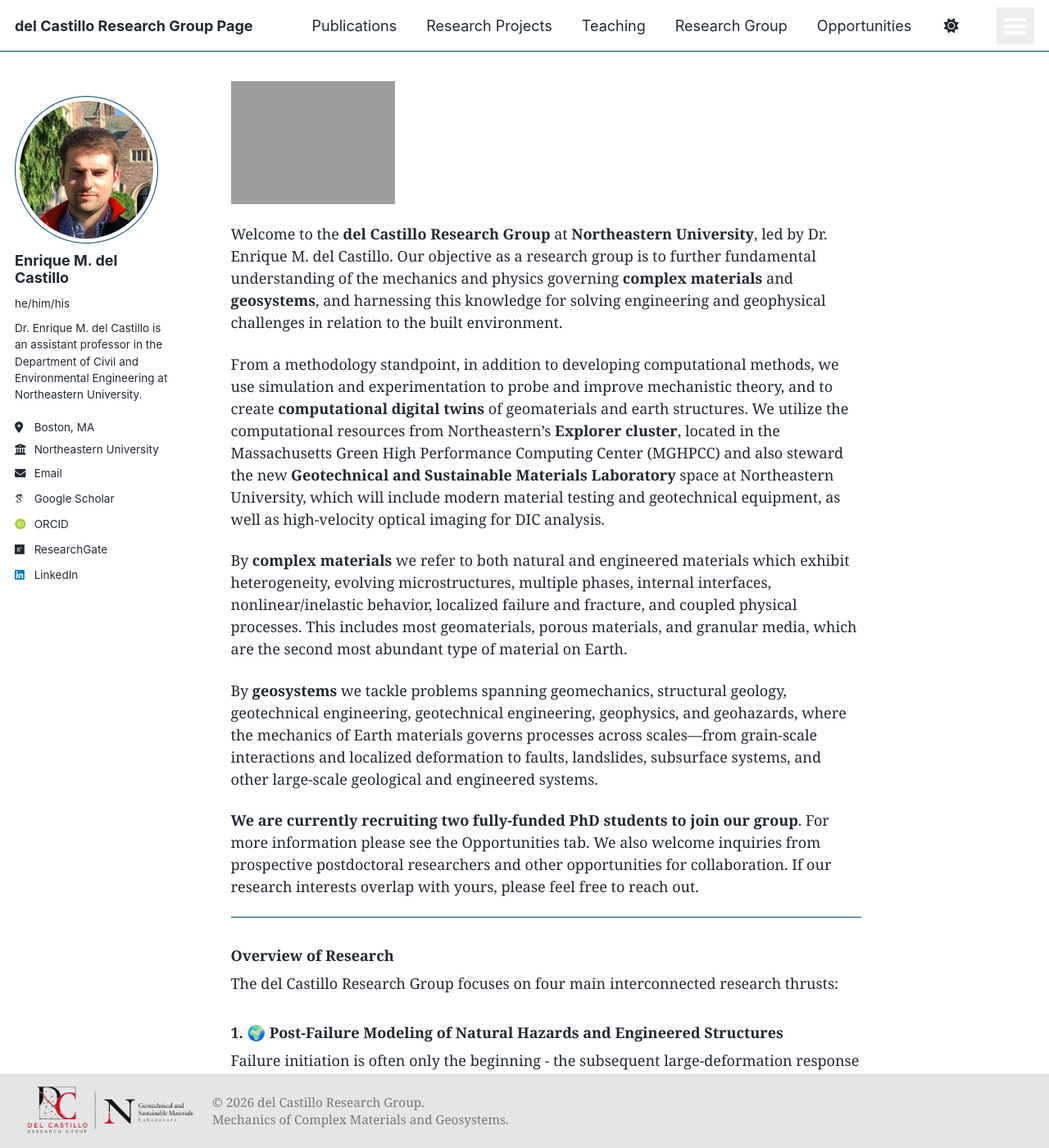
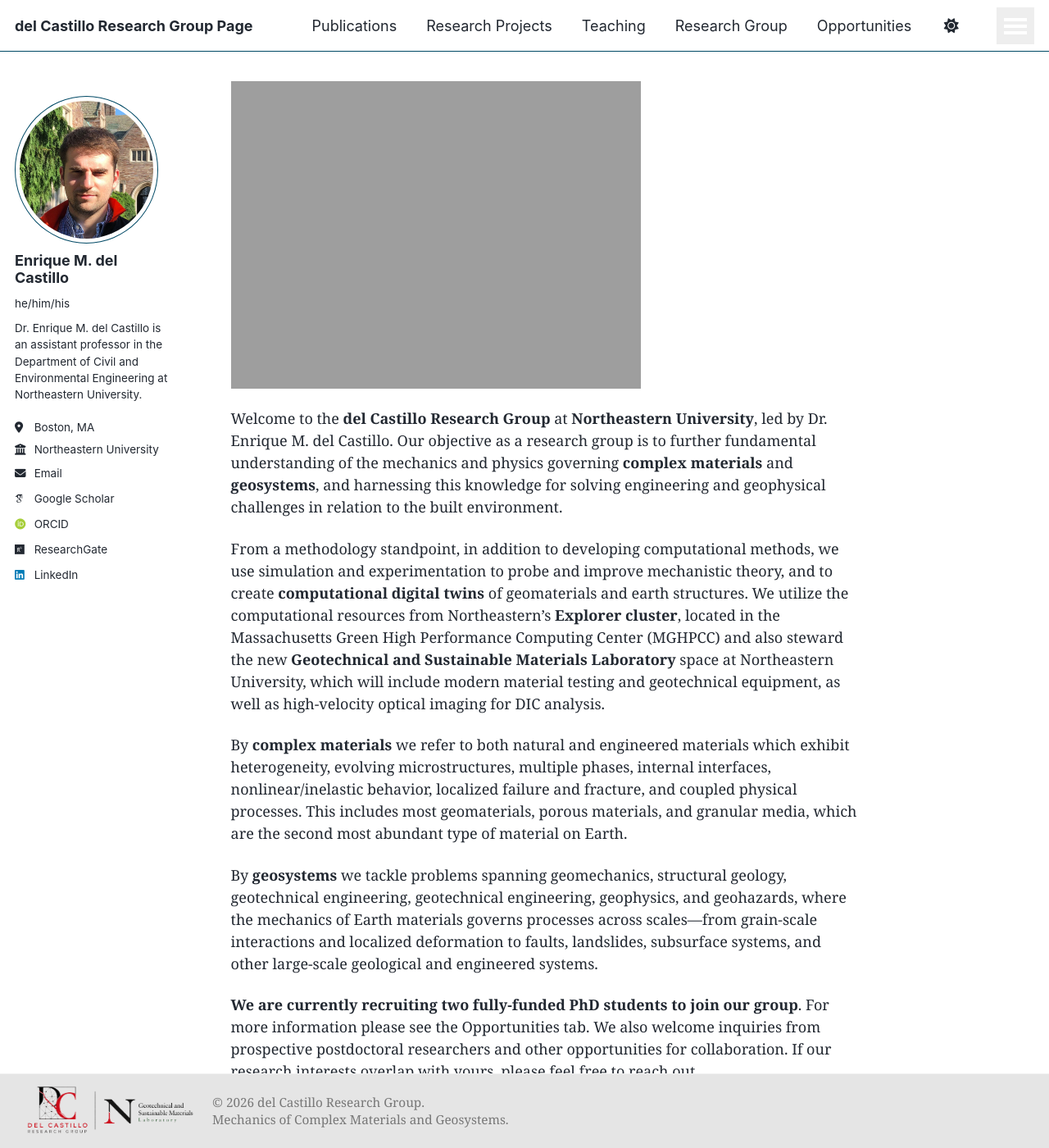
Before and after one commit to emdc19/emdcwebsite, a Jekyll site: the page built from _pages/about.md, in a window 1280 px wide and 1400 px high. Shown: the whole window at 82% size. Built offline with Jekyll 4.4.1, drawn with Linux system fonts in a browser that asks for light colours; some web fonts are replaced; a script that is not in the unit is left out.

Commit message:
Update _custom.scss

```diff
--- a/_sass/_custom.scss
+++ b/_sass/_custom.scss
@@ -302,7 +302,7 @@ body,
 }
 
 .homepage-logo {
-  max-width: 200px;
+  max-width: 500px;
   width: 100%;
   height: auto;
   display: block;
```
